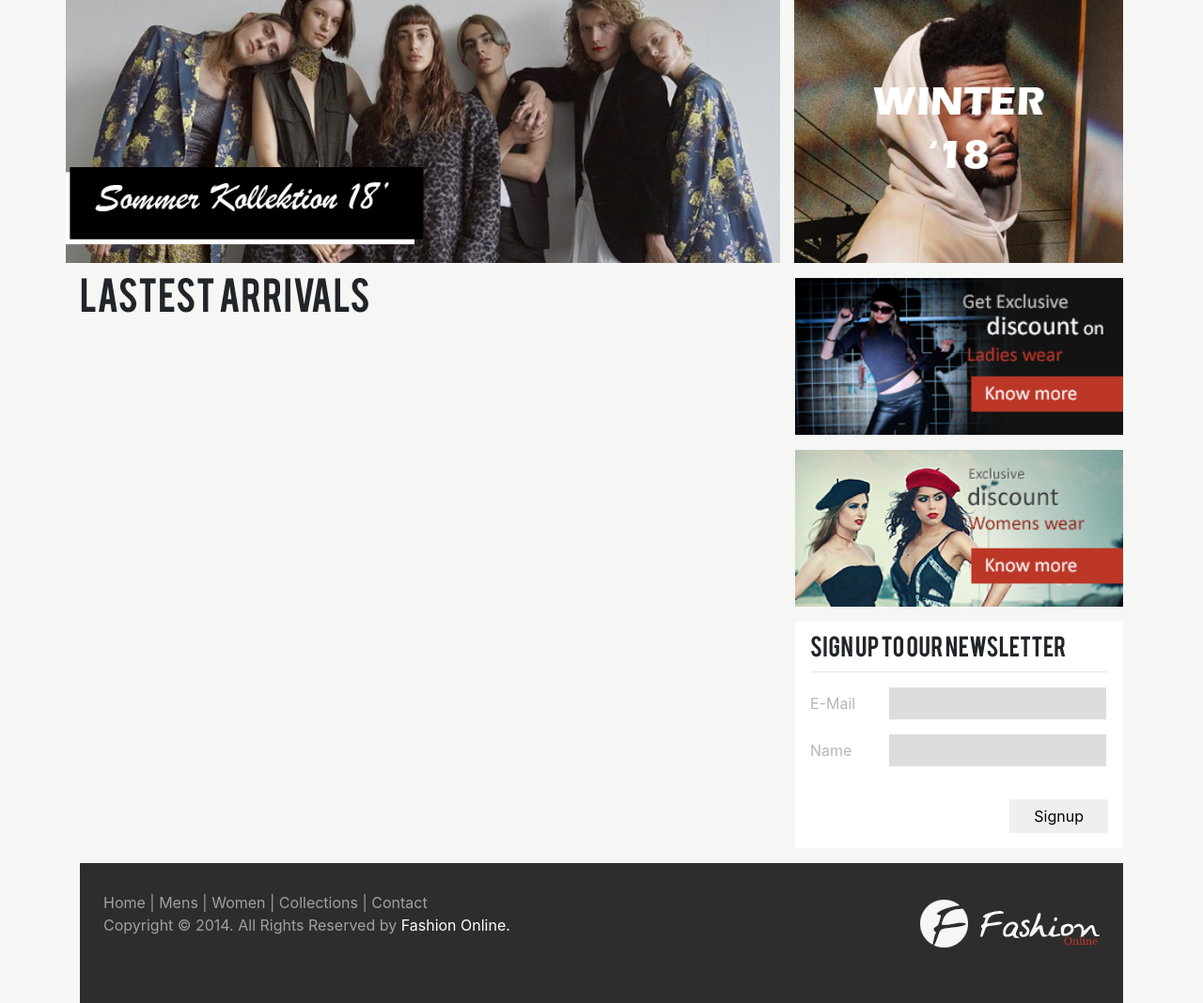
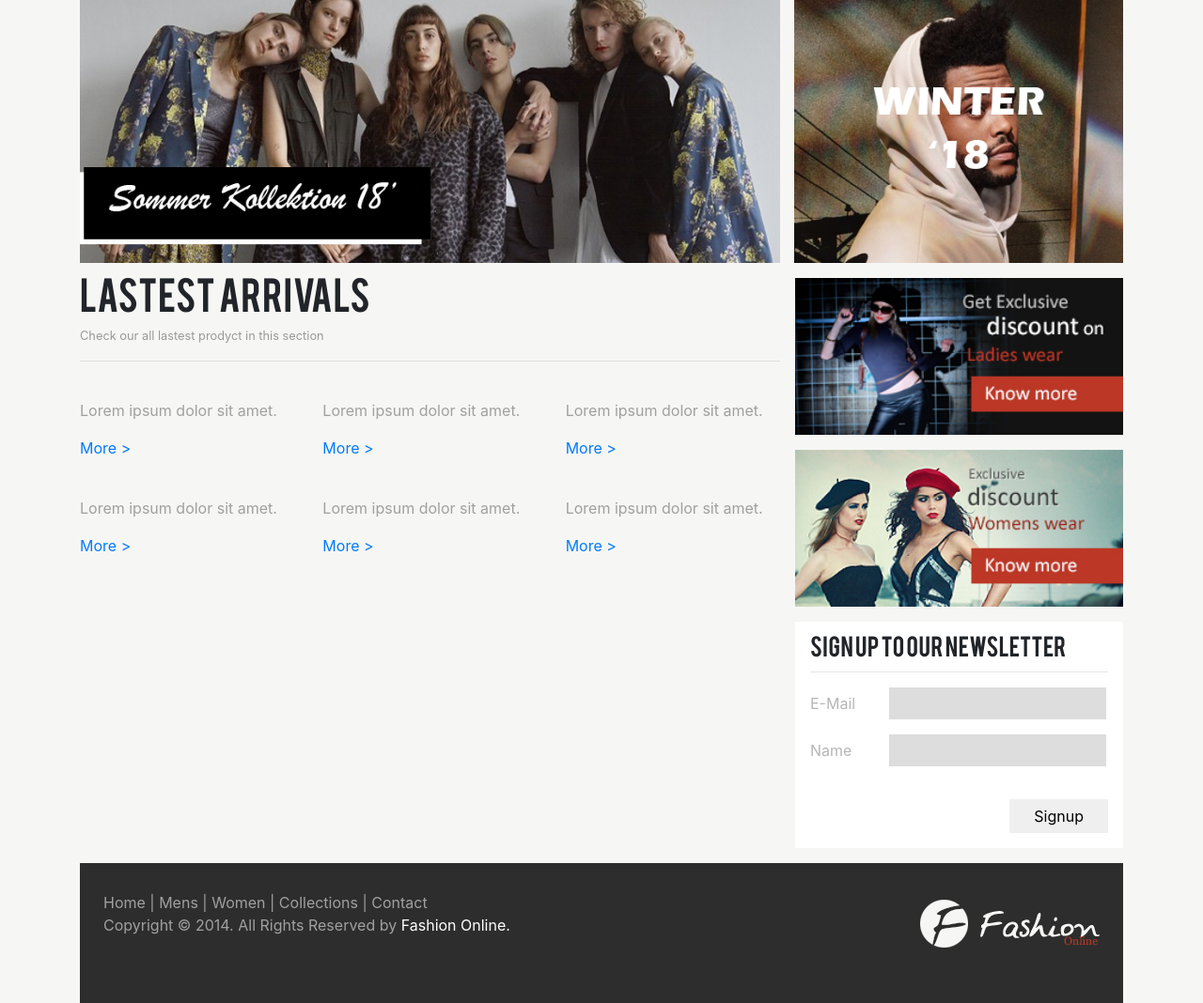
Before and after one commit to kebabmix/Fashion-Online, a PHP site: page / in a window 1280 px wide. Shown: the whole page at 94% size. Run offline with PHP 8.4, Linux system fonts and the light colour scheme; some libraries are stand-ins or nearby versions.

Commit message:
lastest arrivals

```diff
--- a/public_html/content/css/style.css
+++ b/public_html/content/css/style.css
@@ -69,9 +69,11 @@ p {
 
 /* Lastest arrivals */
 
-#lastest-arrivals .col-md-8 {
-    padding: 0;
-}
+#lastest-arrivals {padding-right: 0;}
+#lastest-arrivals .col-md-8 {padding: 0;}
+#lastest-arrivals h1 {margin: 0;}
+#lastest-arrivals small {color: #999;}
+
 
 /* Footer CSS */
 .fColor {
@@ -107,7 +109,7 @@ p {
 @media only screen and (min-width: 960px) {
     /* Top Banner CSS */
     .imgPadFix {
-        padding: 0px;
+        padding-right: 0px;
     }
 
     .fLogo {
--- a/public_html/index.php
+++ b/public_html/index.php
@@ -10,7 +10,40 @@ require_once 'incl/header.php'; ?>
     </div>
     <div id="lastest-arrivals" class="col-md-8">
         <h1>lastest arrivals</h1>
-            <small></small>
+        <small>Check our all lastest prodyct in this section</small>
+        <hr>
+        <div class="row">
+            <figure class="col-md-4">
+                <img src="http://via.placeholder.com/350x150" alt="" class="img-fluid">
+                <p>Lorem ipsum dolor sit amet.</p>
+                <a href="#">More ></a>
+            </figure>
+            <figure class="col-md-4">
+                <img src="http://via.placeholder.com/350x150" alt="" class="img-fluid">
+                <p>Lorem ipsum dolor sit amet.</p>
+                <a href="#">More ></a>
+            </figure>
+            <figure class="col-md-4">
+                <img src="http://via.placeholder.com/350x150" alt="" class="img-fluid">
+                <p>Lorem ipsum dolor sit amet.</p>
+                <a href="#">More ></a>
+            </figure>
+            <figure class="col-md-4">
+                <img src="http://via.placeholder.com/350x150" alt="" class="img-fluid">
+                <p>Lorem ipsum dolor sit amet.</p>
+                <a href="#">More ></a>
+            </figure>
+            <figure class="col-md-4">
+                <img src="http://via.placeholder.com/350x150" alt="" class="img-fluid">
+                <p>Lorem ipsum dolor sit amet.</p>
+                <a href="#">More ></a>
+            </figure>
+            <figure class="col-md-4">
+                <img src="http://via.placeholder.com/350x150" alt="" class="img-fluid">
+                <p>Lorem ipsum dolor sit amet.</p>
+                <a href="#">More ></a>
+            </figure>
+        </div>
     </div>
     <aside class="col-md-4 sidearea">
         <img src="content/img/campaign.jpg" alt="" class="col-12">
```
Lines whose indentation alone changed are shown as unchanged.
